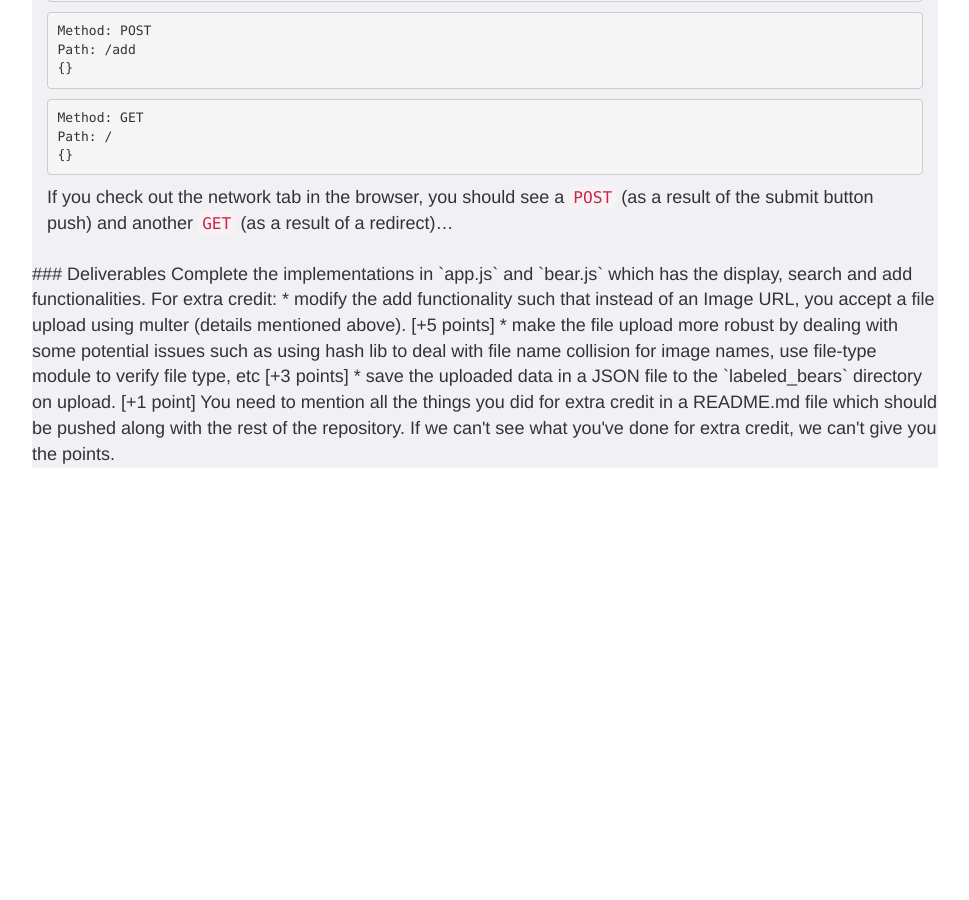
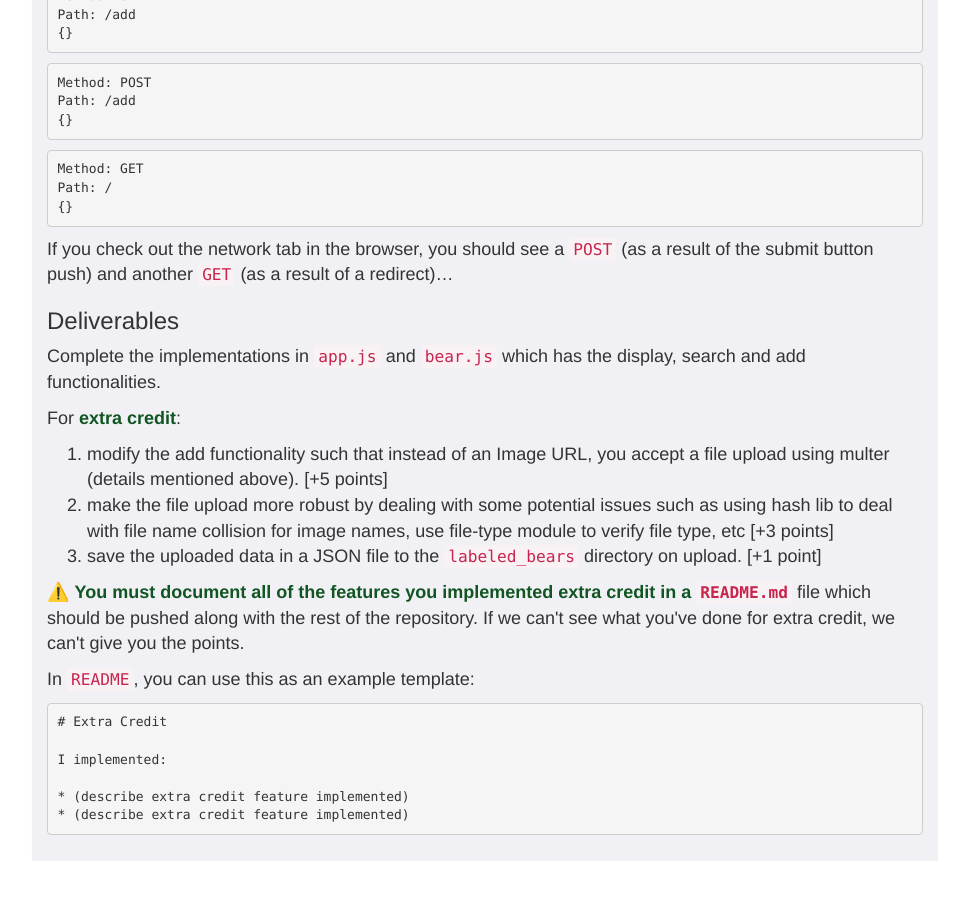
Before and after one commit to foureyes/csci-ua.0480-fall2020-034, a Jekyll site: the page built from homework/04.markdown, in a window 1280 px wide and 900 px high, scrolled down 10198 px. Shown: the whole window, without its empty margins (155-1124 px from the left). Built offline with Jekyll 4.4.1, drawn with Linux system fonts in a browser that asks for light colours; before the commit the page ends 10705 px from its top, so only the background shows below that; some of the changed text lies outside the part shown.

Commit message:
add homework 4

````diff
--- a/_data/ait-schedule.csv
+++ b/_data/ait-schedule.csv
@@ -306,11 +306,10 @@ MongoDB Documentation
 * [MongoDB Types](https://docs.mongodb.com/manual/core/documen://docs.mongodb.com/manual/reference/bson-types/)
 * [MongoDB Query Documents](https://docs.mongodb.com/manual/tutorial/query-documents/)
 * [MongoDB Create, Read, Update, Delete](https://docs.mongodb.com/manual/crud/)
-* [MongoDB Insert](https://docs.mongodb.com/manual/tutorial/insert-documents/)","<!--
+* [MongoDB Insert](https://docs.mongodb.com/manual/tutorial/insert-documents/)","
 __Due Monday 10/14 at 11pm__
 
-* [Homework #4](homework/04.html)
--->",
+* [Homework #4](homework/04.html)",
 y,,11,Oct-12,Mon,"* NoSQL Database Continued
 * Object Document Mapper
 * Database Design
--- a/homework/04.markdown
+++ b/homework/04.markdown
@@ -329,7 +329,7 @@ What's missing is the ability to add our own custom bears and have it show up in
 * create a new handlebars template and add a call to <code>render</code> inside of the new route handler that renders the new template
     * add a form to the template with 3 <code>inputs</code> and a submit button - this is how we'll add a bear
     * All three are text fields which accepts the Image URL, Label and the Weight
-    * __Extra credit__: two of these are text fields and one is a file type which will be used to upload images!
+    * __Extra credit__ (note if you implement extra credit, you should state what you implemented in a `README.md` file: two of these are text fields and one is a file type which will be used to upload images!
 * __the form's method should be a <code>POST</code>__
 * the action of the form should be <code>""</code> or <code>/add</code> since we make the request to the same page (/add)
 * now that we have a new form making a <code>POST</code> request to a new URL, add a new route handler in __app.js__ to accept <code>POST</code> requests on the URL of <code>/add</code>
@@ -370,17 +370,29 @@ Path: /
 ```
 
 If you check out the network tab in the browser, you should see a `POST` (as a result of the submit button push) and another `GET` (as a result of a redirect)...
-</div>
 
 ### Deliverables
 
 Complete the implementations in `app.js` and `bear.js` which has the display, search and add functionalities.
 
-For extra credit:
-* modify the add functionality such that instead of an Image URL, you accept a file upload using multer (details mentioned above). [+5 points]
-* make the file upload more robust by dealing with some potential issues such as using hash lib to deal with file name collision for image names, use file-type module to verify file type, etc [+3 points]
-* save the uploaded data in a JSON file to the `labeled_bears` directory on upload.  [+1 point]
+For __extra credit__:
 
-You need to mention all the things you did for extra credit in a README.md file which should be pushed along with the rest of the repository. If we can't see what you've done for extra credit, we can't give you the points.
+1. modify the add functionality such that instead of an Image URL, you accept a file upload using multer (details mentioned above). [+5 points]
+2. make the file upload more robust by dealing with some potential issues such as using hash lib to deal with file name collision for image names, use file-type module to verify file type, etc [+3 points]
+3. save the uploaded data in a JSON file to the `labeled_bears` directory on upload.  [+1 point]
+
+⚠️ __You must document all of the features you implemented extra credit in a `README.md`__ file which should be pushed along with the rest of the repository. If we can't see what you've done for extra credit, we can't give you the points.
+
+
+In `README`, you can use this as an example template:
+```
+# Extra Credit
+
+I implemented:
+
+* (describe extra credit feature implemented)
+* (describe extra credit feature implemented)
+```
+</div>
 
 </div>
--- a/index.markdown
+++ b/index.markdown
@@ -7,7 +7,6 @@ nav-state: index
 <!--
 <h1>AIT Test Deploy</h1>
 -->
-
 
 
 
````
Also changed, not shown: other parts of homework/04.markdown (+1 -1 lines).
